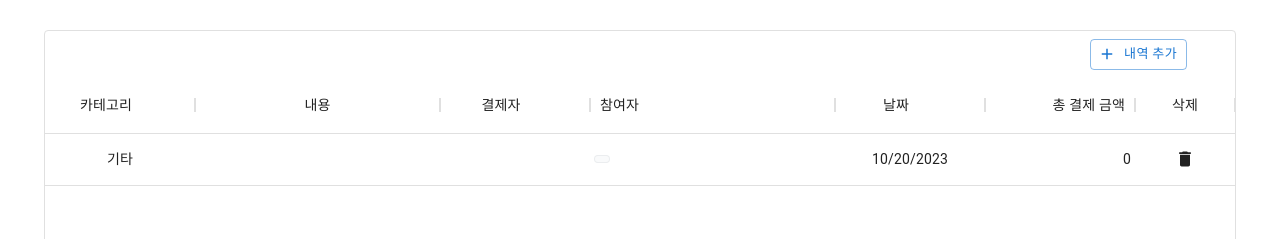
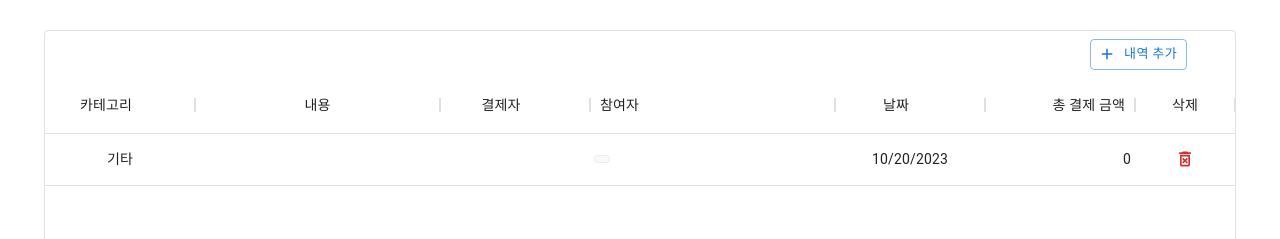
Before and after one commit to hackurity01/dutch-pay-calculator, a React (Vite) app: page / in a window 1280 px wide. Both pictures are taken after a click on the button "내역 추가". Shown: the top 239 px of the page. Built offline with nearby package versions, Linux system fonts and the light colour scheme; the HTML template or start-up script is replaced by a standard one.

Commit message:
내역 삭제 아이콘 수정

```diff
--- a/src/components/PaymentList/index.tsx
+++ b/src/components/PaymentList/index.tsx
@@ -1,5 +1,5 @@
 import AddIcon from '@mui/icons-material/Add';
-import DeleteIcon from '@mui/icons-material/Delete';
+import DeleteForeverOutlinedIcon from '@mui/icons-material/DeleteForeverOutlined';
 import ListAltIcon from '@mui/icons-material/ListAlt';
 import { Box, Button, Stack, Typography } from '@mui/material';
 import {
@@ -162,7 +162,7 @@ function PaymentList() {
       getActions: ({ id }) => {
         return [
           <GridActionsCellItem
-            icon={<DeleteIcon />}
+            icon={<DeleteForeverOutlinedIcon color="error" />}
             label="Delete"
             onClick={handleDeleteClick(id)}
             color="inherit"
```
